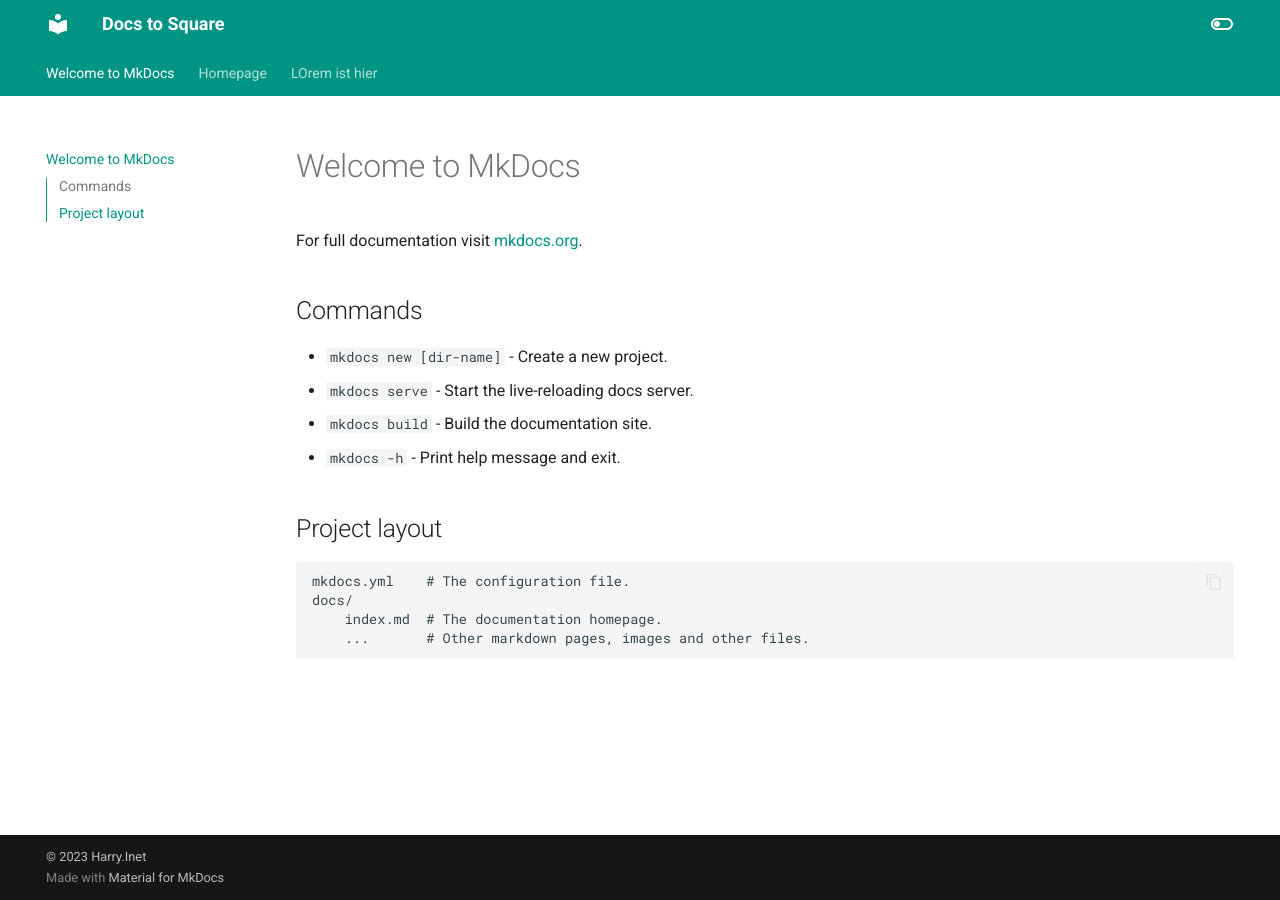
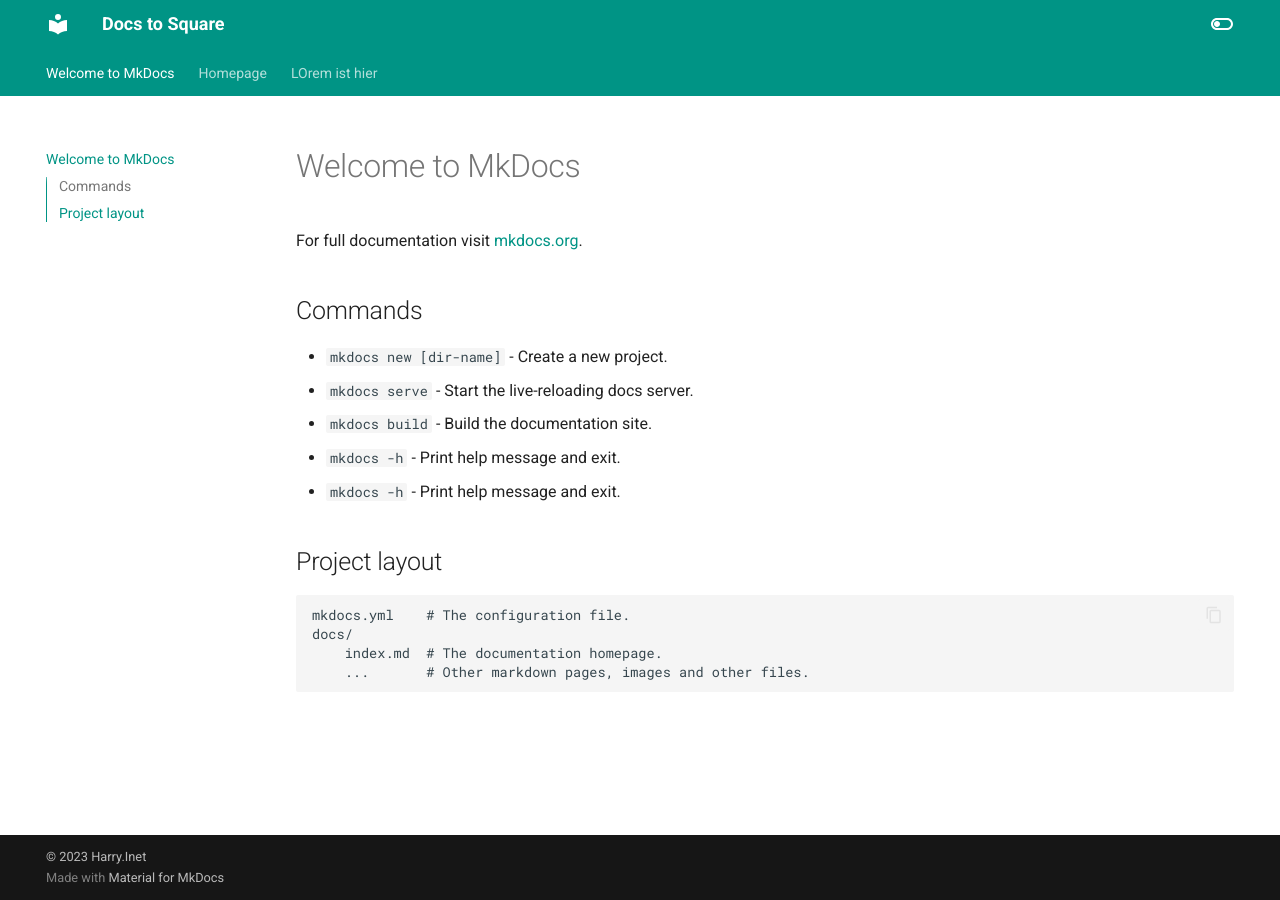
Before and after one commit to harryinet/docs2square, an MkDocs documentation site: the page built from docs/index.md, in a window 1280 px wide. Built offline with MkDocs 1.6.1 and Material for MkDocs 9.7.7, drawn with Linux system fonts in a browser that asks for light colours.

Commit message:
Zweite Zeile

```diff
--- a/docs/index.md
+++ b/docs/index.md
@@ -8,6 +8,7 @@ For full documentation visit [mkdocs.org](https://www.mkdocs.org).
 * `mkdocs serve` - Start the live-reloading docs server.
 * `mkdocs build` - Build the documentation site.
 * `mkdocs -h` - Print help message and exit.
+* `mkdocs -h` - Print help message and exit.
 
 ## Project layout
 
```
